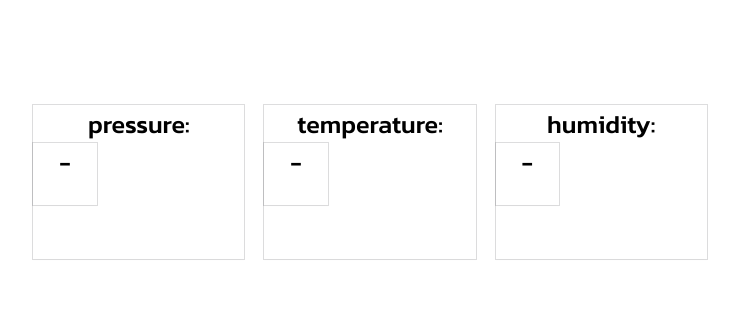
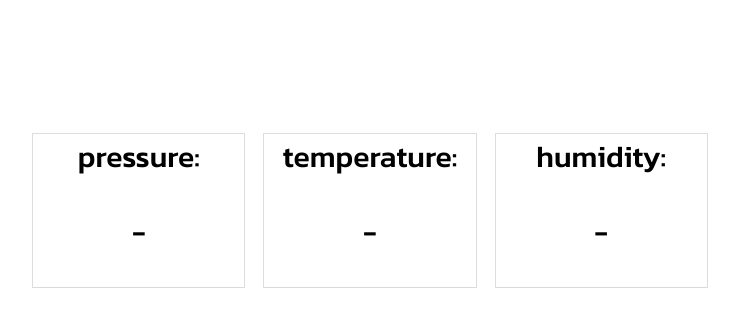
Before and after one commit to 6210612732/CN466_envMonitoringBot, a website: page bot/liff/index.html in a window 1280 px wide. Shown: the part 152-478 px from the top of the page, without its empty margins (270-1009 px from the left). Drawn offline with Linux system fonts and the light colour scheme.

Commit message:
edit index.html

```diff
--- a/bot/liff/index.html
+++ b/bot/liff/index.html
@@ -19,15 +19,15 @@
         <div class="box">
             <div>
                 <li>pressure:</li>
-                <div id="pres">-</div>
+                <p id="pres">-</p>
             </div>
             <div>
                 <li>temperature: </li>
-                <div id="temp">-</div>
+                <p id="temp">-</p>
             </div>
             <div>
                 <li>humidity: </li>
-                <div id="humid">-</div>
+                <p id="humid">-</p>
             </div>
         </div>
     </div>
--- a/bot/liff/styles.css
+++ b/bot/liff/styles.css
@@ -1,6 +1,6 @@
 body{
     font-family: 'Kanit', sans-serif;
-    font-size: 25px;
+    font-size: 30px;
     margin: 0;
 }
 
```
